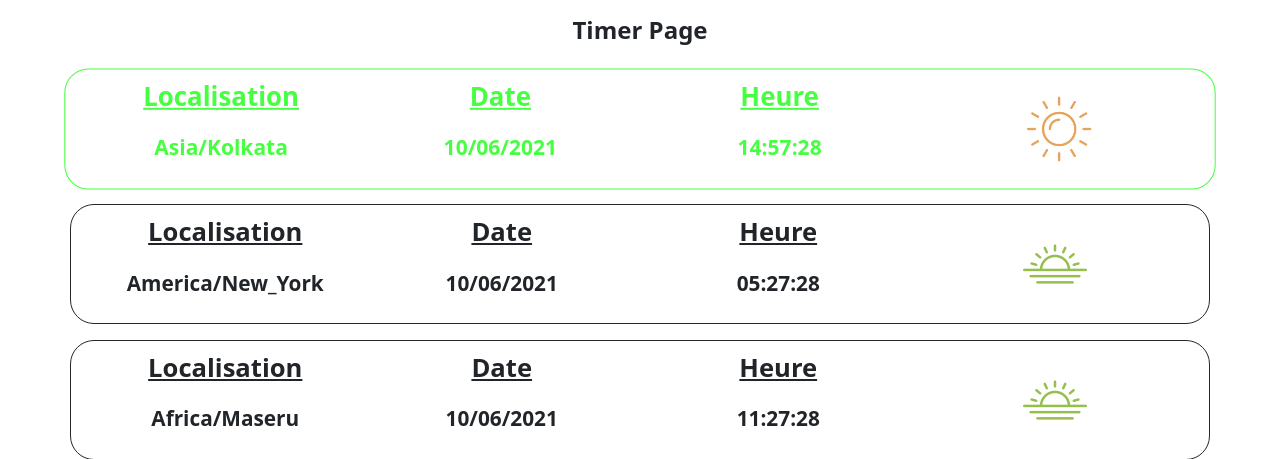
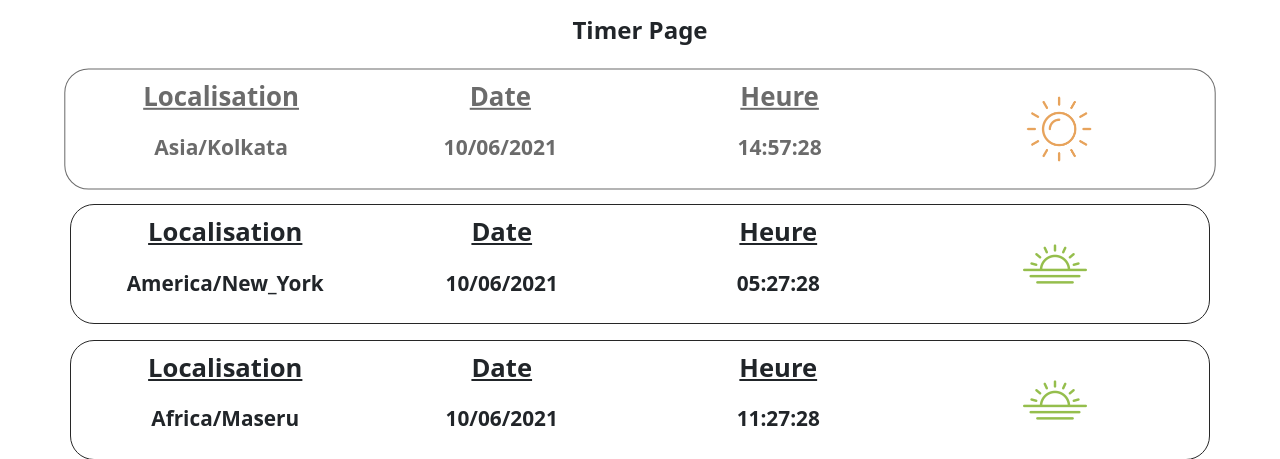
Before and after one commit to wezerg/demo-weather_report-django, a Django app: page /timer/ in a window 1280 px wide, with the pointer over the restyled element. Shown: the top 459 px of the page. Run offline with Django 3.2, Linux system fonts and the light colour scheme.

Commit message:
change color hover

```diff
--- a/mysite/timer/static/timer/style.css
+++ b/mysite/timer/static/timer/style.css
@@ -12,8 +12,8 @@ h3{
 .rowInfo:hover{
     transition: all ease-in-out 0.3s;
     transform: scale(1.01);
-    border: 1px solid #47ff41;
-    color: #47ff41;
+    border: 1px solid #6b6b6b;
+    color: #6b6b6b;
 }
 .blocImage{
     display: flex;
```
